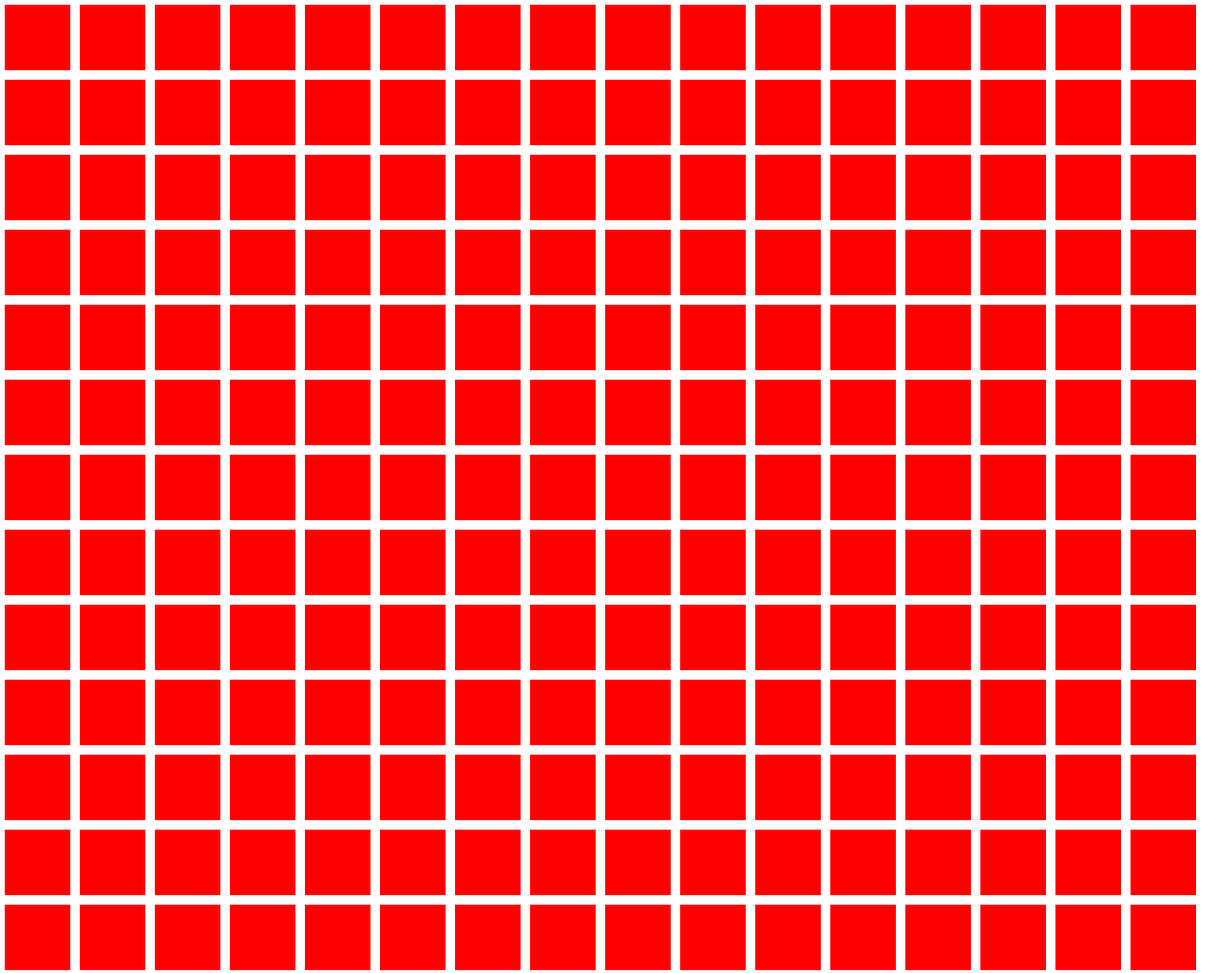
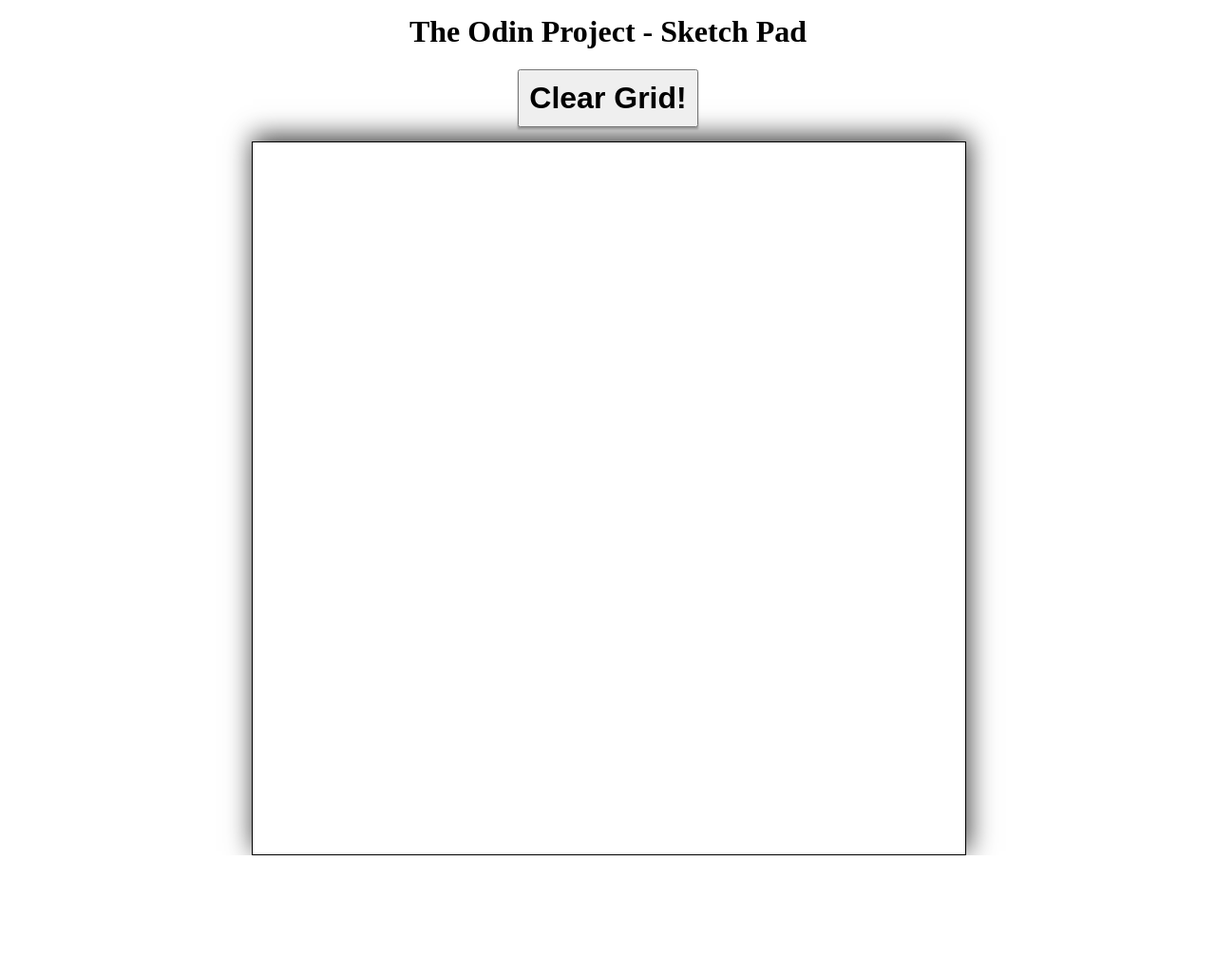
Before and after one commit to peter665/javascript_jQuery, a plain HTML site: page index.html in a window 1280 px wide. Shown: the top 1025 px of the page at 95% size. After the commit the page ends 901 px from the top, so only its background shows below. Drawn offline with nearby package versions, Linux system fonts and the light colour scheme.

Commit message:
updated the script, changed width for squares, color updates

```diff
--- a/index.html
+++ b/index.html
@@ -10,6 +10,13 @@
   <body>
     <div id="container">
 
+      <div id="button1">
+        <h1 style="text-align:center;">The Odin Project - Sketch Pad</h1>
+        <button>Clear Grid!</button>
+      </div>
+      <div id="pad">
+
+      </div>
     </div>
   </body>
   <script src='scripts.js'></script>
--- a/scripts.js
+++ b/scripts.js
@@ -1,17 +1,28 @@
+
 $(document).ready(function(){
-  var $width = $(window).width();
-  var $square = ($width - 16*10 -16) / 16
-  for(var i=1; i<=256; i++) {
-    $('#container').append('<div class="smallDiv"></div>');
+  var count = 16;
+  var $square = 750 / count;
+
+  generateSquares(count, $square);
+
+  $('button').click(function(){
+    $('div .smallDiv').remove();
+    count = prompt("How many squares do you want per side?");
+    $square = 750 / count;
+    generateSquares(count, $square);
+  });
+
+  function generateSquares(count, $square) {
+    for(var i=1; i<=count*count; i++) {
+      $('#pad').append('<div class="smallDiv"></div>');
     }
     $('.smallDiv').width($square);
     $('.smallDiv').height($square);
     $('.smallDiv').hover(
       function(){
             $(this).addClass('colorB');
-    },
-    function(){
-      $(this).animate({backgroundColor: 'red'}, 1500);
+      });
+  };
+
 
 });
-});
--- a/styles.css
+++ b/styles.css
@@ -2,15 +2,49 @@ body {
   margin:0;
   padding: 0;
 }
+
+#container {
+  width: 750px;
+  margin: 0 auto;
+}
+
+#pad {
+  border: 1px solid black;
+  -webkit-box-shadow:  2px -5px 26px 1px rgba(0,0,0,0.75);
+  -moz-box-shadow:  2px -5px 26px 1px rgba(0,0,0,0.75);
+  box-shadow:  2px -5px 26px 1px rgba(0,0,0,0.75);
+  width: 750px;
+  height: 750px;
+
+
+}
+
 .smallDiv {
-  background-color: red;
-  margin: 5px;
+  background-color: white;
   float: left;
-}
-.colorR {
-  background-color: red;
+  -webkit-transition: all 0.5s ease;
+  -moz-transition: all 0.5s ease;
+  -o-transition: all 0.5s ease;
+  transition: all 0.3s ease;
 }
 
 .colorB {
-  background-color: black;
+    background-color: black;
 }
+
+#button1 {
+  text-align: center;
+  padding: 10px;
+}
+
+#button1 h1 {
+  margin-top: 5px;
+}
+
+button {
+  padding: 10px;
+  box-shadow: 0 2px 2px 0 rgba(0,0,0,0.26);
+  font-size: 2em;
+  font-weight: bold;
+  margin-bottom: 5px;
+}
```
Lines whose indentation alone changed are shown as unchanged.
